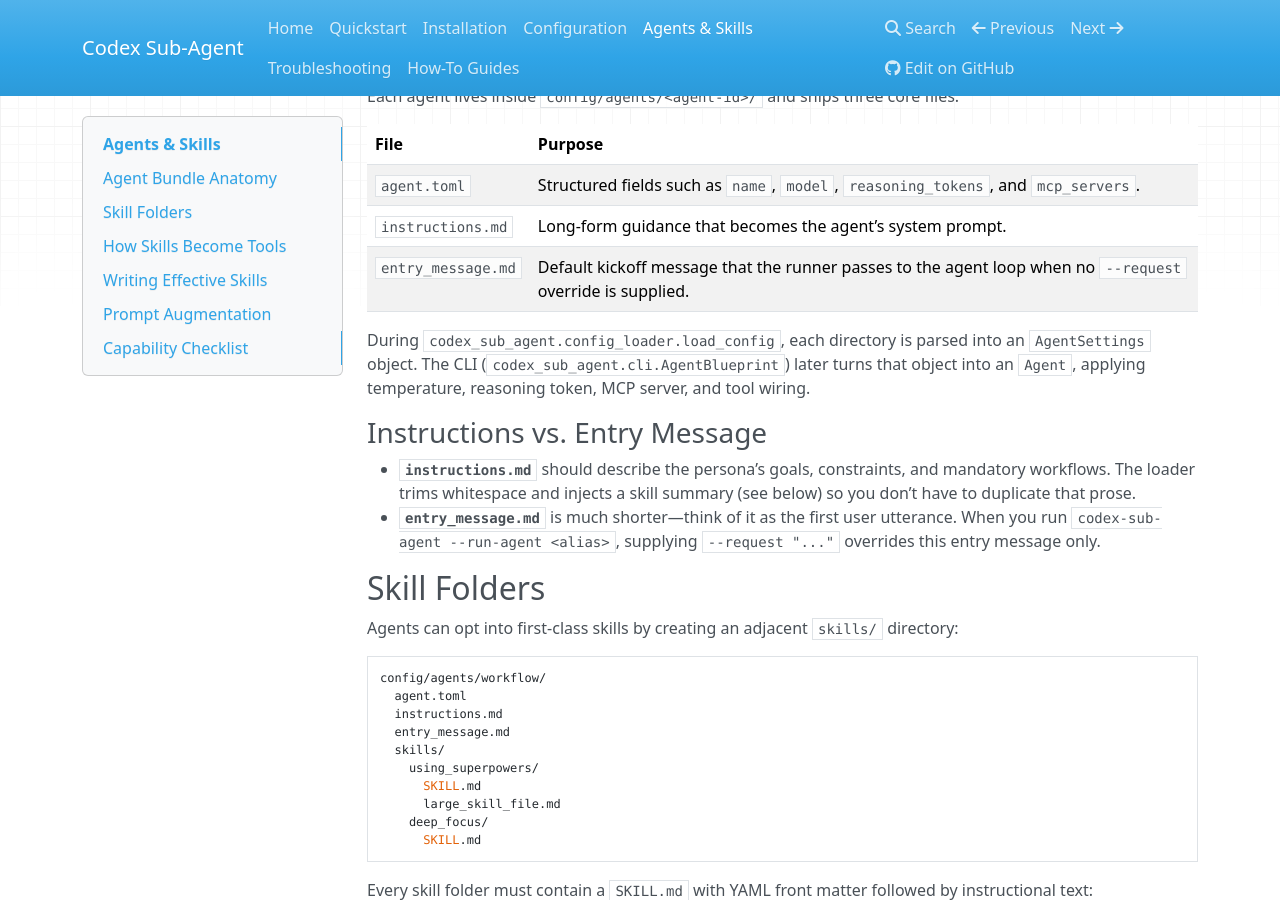
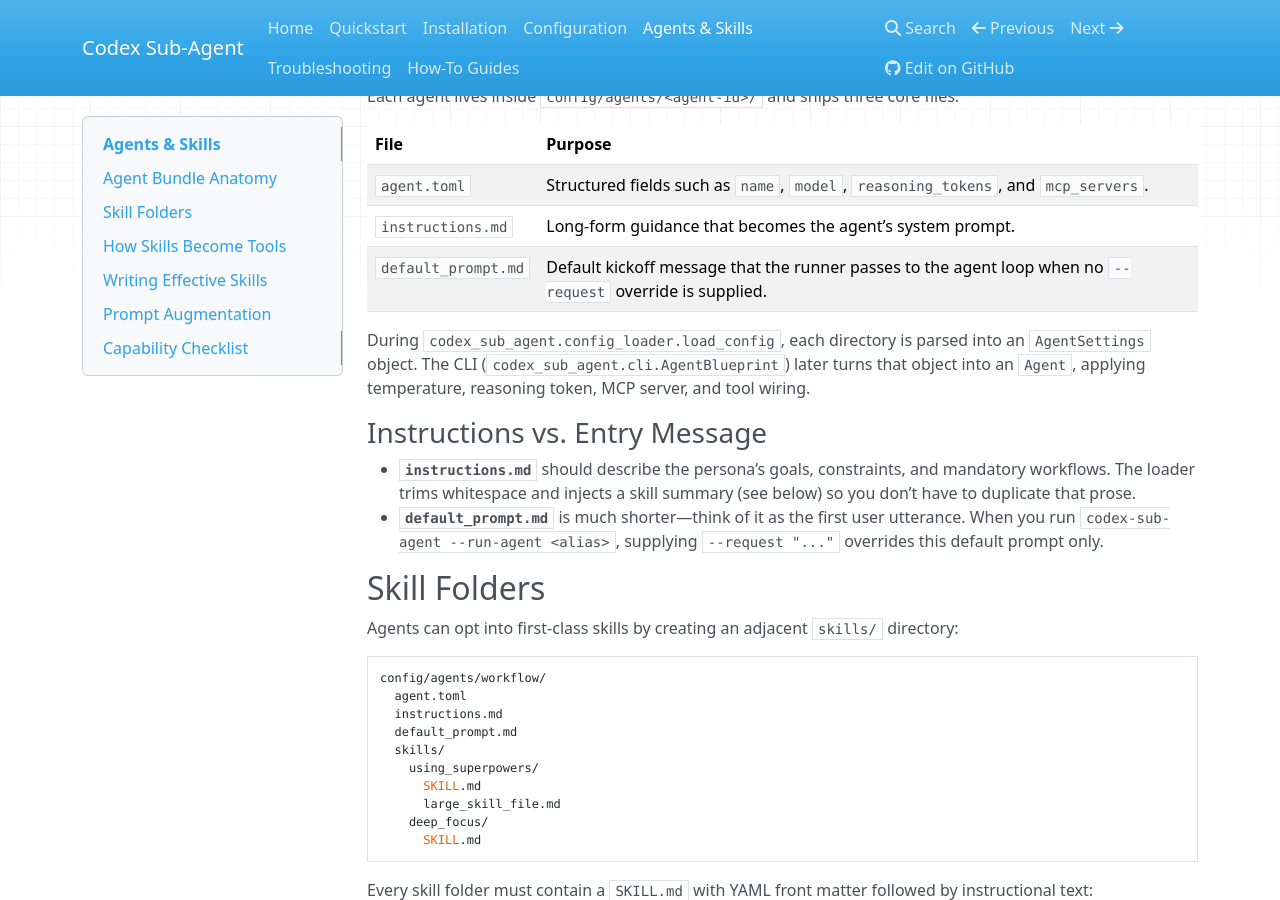
Before and after one commit to zskulcsar/codex-sub-agents, an MkDocs documentation site: the page built from docs/agents.md, in a window 1280 px wide and 900 px high, scrolled down 225 px. Built offline with MkDocs 1.6.1, drawn with Linux system fonts in a browser that asks for light colours; nearby versions of some CDN libraries.

Commit message:
chore: renamed entry_message to what it is, default_prompt

```diff
--- a/docs/agents.md
+++ b/docs/agents.md
@@ -10,14 +10,14 @@ Each agent lives inside `config/agents/<agent-id>/` and ships three core files:
 | --- | --- |
 | `agent.toml` | Structured fields such as `name`, `model`, `reasoning_tokens`, and `mcp_servers`. |
 | `instructions.md` | Long-form guidance that becomes the agent’s system prompt. |
-| `entry_message.md` | Default kickoff message that the runner passes to the agent loop when no `--request` override is supplied. |
+| `default_prompt.md` | Default kickoff message that the runner passes to the agent loop when no `--request` override is supplied. |
 
 During `codex_sub_agent.config_loader.load_config`, each directory is parsed into an `AgentSettings` object. The CLI (`codex_sub_agent.cli.AgentBlueprint`) later turns that object into an `Agent`, applying temperature, reasoning token, MCP server, and tool wiring.
 
 ### Instructions vs. Entry Message
 
 - **`instructions.md`** should describe the persona’s goals, constraints, and mandatory workflows. The loader trims whitespace and injects a skill summary (see below) so you don’t have to duplicate that prose.
-- **`entry_message.md`** is much shorter—think of it as the first user utterance. When you run `codex-sub-agent --run-agent <alias>`, supplying `--request "..."` overrides this entry message only.
+- **`default_prompt.md`** is much shorter—think of it as the first user utterance. When you run `codex-sub-agent --run-agent <alias>`, supplying `--request "..."` overrides this default prompt only.
 
 ## Skill Folders
 
@@ -27,7 +27,7 @@ Agents can opt into first-class skills by creating an adjacent `skills/` directo
 config/agents/workflow/
   agent.toml
   instructions.md
-  entry_message.md
+  default_prompt.md
   skills/
     using_superpowers/
       SKILL.md
```
Also changed, not shown: README.md (+2 -2 lines), docs/configuration.md (+2 -2 lines), docs/how-to-guides.md (+1 -1 lines), specs/technical-spec.md (+3 -3 lines), config/agents/security_review/default_prompt.md (renamed from config/agents/security_review/entry_message.md), config/agents/test_agent/default_prompt.md (renamed from config/agents/test_agent/entry_message.md), config/agents/workflow/default_prompt.md (renamed from config/agents/workflow/entry_message.md), 4 other files.
